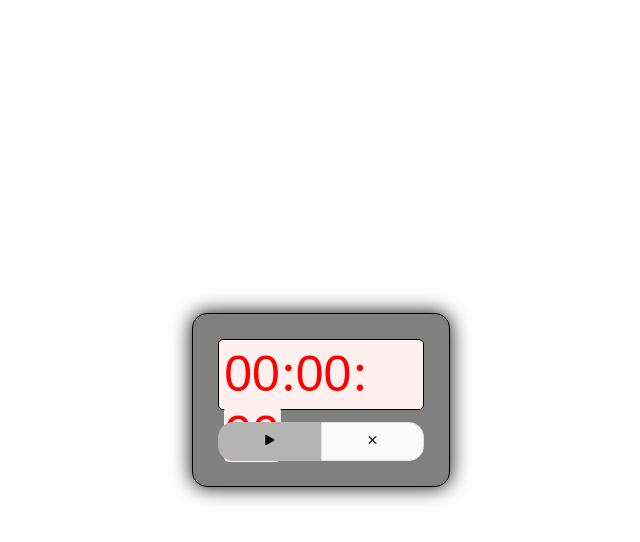
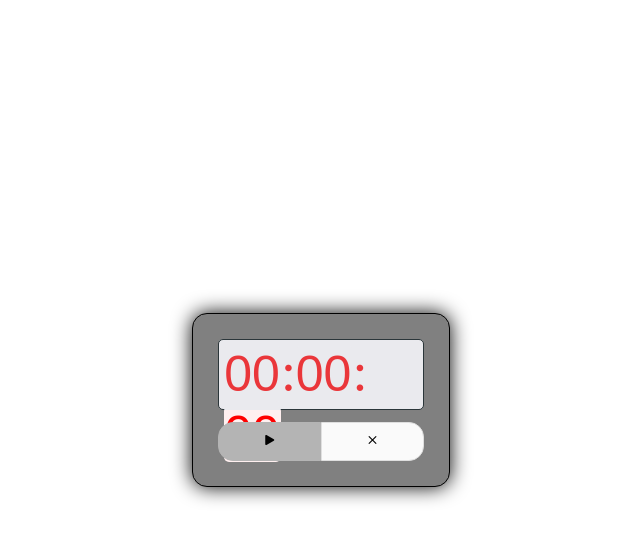
Before and after one commit to lgf2111/timer-plus, a React (Create React App) app: page / in a window 1280 px wide. Both pictures are taken after a click on the button 588 px from the left and 441 px from the top of the page. Shown: the top 542 px of the page, without its empty margins (319-959 px from the left). Built offline with nearby package versions, Linux system fonts and the light colour scheme.

Commit message:
fix bugs

```diff
--- a/src/App.tsx
+++ b/src/App.tsx
@@ -10,6 +10,7 @@ import './styles/App.css';
 
 const App: React.FC = () => {
   const [stopTimer, setStopTimer] = useState(true)
+  const [spoken, setSpoken] = useState("")
 
   const timerDivRef = useRef<HTMLDivElement>(null)
 
@@ -50,6 +51,7 @@ const App: React.FC = () => {
 
   const handleReset = () => {
     setStopTimer(true)
+    setSpoken("")
     timerDivRef.current!.className = "timer idle"
     const expiryTimestamp = new Date()
     restart(expiryTimestamp)
@@ -60,11 +62,11 @@ const App: React.FC = () => {
     <>
     {(()=>{
       if (!isRunning && !stopTimer) return <TimesUp/>
-                                    return <TTS idxs={idxs} isRunning={isRunning}/>
+                                    return <TTS idxs={idxs} isRunning={isRunning} spoken={spoken} setSpoken={setSpoken}/>
 
     })()}
     <div ref={timerDivRef} className="timer idle">
-      {(()=>{if (isRunning) return <div className="screen"></div> })()}
+      {(()=>{if (isRunning || !stopTimer) return <div className="screen"></div> })()}
       <SelectList selects={selects} idxs={idxs}/>
     </div>
     <div className="buttons">
--- a/src/components/TTS.tsx
+++ b/src/components/TTS.tsx
@@ -1,10 +1,9 @@
 import React, { useEffect, useState } from 'react'
 import { TTSProps } from './model'
 
-const TTS: React.FC<TTSProps> = ({idxs, isRunning}) => {
+const TTS: React.FC<TTSProps> = ({idxs, isRunning, spoken, setSpoken}) => {
   const [msg, setMsg] = useState(new SpeechSynthesisUtterance())
   const [done, setDone] = useState(false)
-  const [spoken, setSpoken] = useState("")
 
   useEffect(() => {
     const checkDone = setInterval(() => {
--- a/src/components/model.ts
+++ b/src/components/model.ts
@@ -38,4 +38,6 @@ export interface TTSProps {
         second: number
     }
     isRunning: boolean
+    spoken: string
+    setSpoken: React.Dispatch<React.SetStateAction<string>>
 }
--- a/src/styles/App.css
+++ b/src/styles/App.css
@@ -23,6 +23,12 @@ body {
   padding: 3px 5px 5px 5px;
   border: 1px solid black;
   border-radius: 5px;
+  -webkit-touch-callout: none; /* iOS Safari */
+  -webkit-user-select: none; /* Safari */ /* Konqueror HTML */
+  -moz-user-select: none; /* Old versions of Firefox */
+  -ms-user-select: none; /* Internet Explorer/Edge */
+  user-select: none; /* Non-prefixed version, currently
+ supported by Chrome, Edge, Opera and Firefox */
 }
 .timer .screen {
   margin-top: -4px;
--- a/src/styles/App.scss
+++ b/src/styles/App.scss
@@ -44,7 +44,7 @@ body {
         border: 0;
         border-radius: 5px;
 
-        // hide arrow
+        // disable arrow
         /* for Firefox */
         -moz-appearance: none;
         /* for Safari, Chrome, Opera */
@@ -73,6 +73,14 @@ body {
         }
     }
 
+    // disable highlight
+    -webkit-touch-callout: none; /* iOS Safari */
+    -webkit-user-select:   none; /* Safari */
+     -khtml-user-select:   none; /* Konqueror HTML */
+       -moz-user-select:   none; /* Old versions of Firefox */
+        -ms-user-select:   none; /* Internet Explorer/Edge */
+            user-select:   none; /* Non-prefixed version, currently
+                                  supported by Chrome, Edge, Opera and Firefox */
 }
 
 
```
Also changed, not shown: 1 other file (tests, documents, lock files or other folders).
